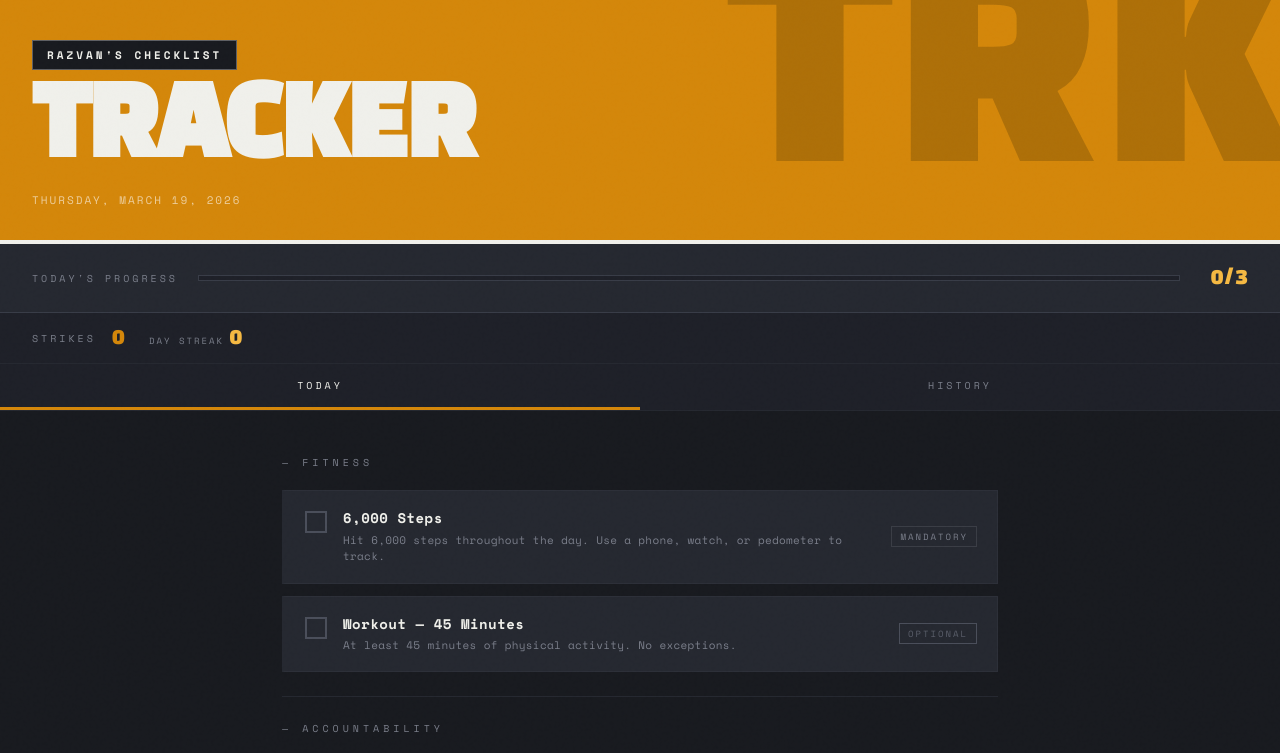
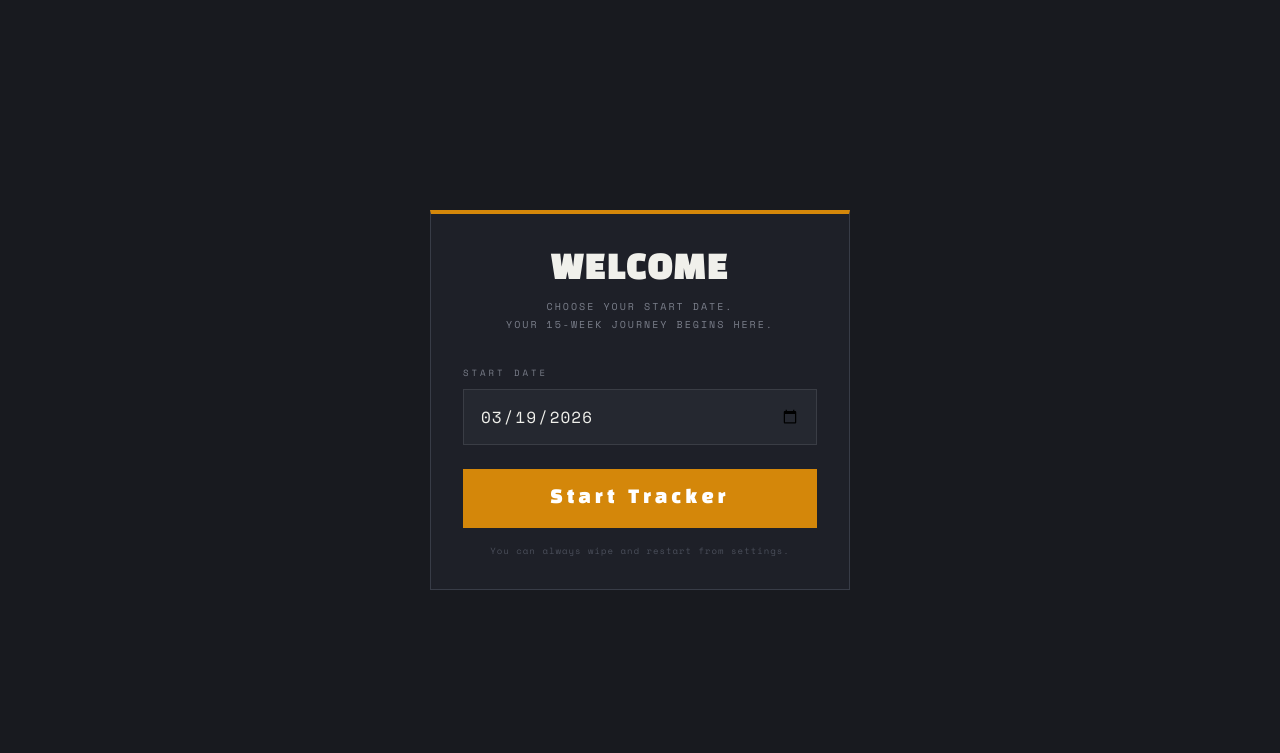
Before and after one commit to razvannmuresan-source/75-medium, a plain HTML site: page index.html in a window 1280 px wide. Shown: the top 753 px of the page. Drawn offline with nearby package versions, Linux system fonts and the light colour scheme.

Commit message:
Update index.html

```diff
--- a/index.html
+++ b/index.html
@@ -449,6 +449,84 @@
   }
 
   .restart-overlay button:hover { opacity: 0.85; }
+
+  /* SETUP OVERLAY */
+  .setup-overlay {
+    display: none;
+    position: fixed;
+    inset: 0;
+    background: var(--black);
+    z-index: 2000;
+    flex-direction: column;
+    align-items: center;
+    justify-content: center;
+    padding: 32px;
+  }
+  .setup-overlay.show { display: flex; }
+  .setup-box {
+    width: 100%;
+    max-width: 420px;
+    background: #1e2028;
+    border: 1px solid #383c47;
+    border-top: 4px solid var(--red);
+    padding: 36px 32px 32px;
+    text-align: center;
+  }
+  .setup-box h2 {
+    font-family: 'Black Han Sans', sans-serif;
+    font-size: 32px;
+    letter-spacing: 2px;
+    color: var(--white);
+    margin-bottom: 8px;
+  }
+  .setup-box p {
+    font-size: 10px;
+    letter-spacing: 2px;
+    text-transform: uppercase;
+    color: var(--faded);
+    margin-bottom: 32px;
+    line-height: 1.8;
+  }
+  .setup-date-label {
+    font-size: 9px;
+    letter-spacing: 3px;
+    text-transform: uppercase;
+    color: var(--faded);
+    margin-bottom: 10px;
+    text-align: left;
+  }
+  .setup-date-input {
+    width: 100%;
+    background: #252830;
+    border: 1px solid #3a3d45;
+    color: var(--white);
+    font-family: 'Space Mono', monospace;
+    font-size: 16px;
+    padding: 14px 16px;
+    outline: none;
+    margin-bottom: 24px;
+    letter-spacing: 1px;
+  }
+  .setup-btn {
+    width: 100%;
+    background: var(--red);
+    border: none;
+    color: #fff;
+    font-family: 'Black Han Sans', sans-serif;
+    font-size: 18px;
+    letter-spacing: 4px;
+    padding: 18px;
+    cursor: pointer;
+    transition: opacity 0.2s;
+  }
+  .setup-btn:hover { opacity: 0.88; }
+  .setup-note {
+    font-size: 9px;
+    color: #4a4e5a;
+    letter-spacing: 1px;
+    margin-top: 16px;
+    text-align: center;
+  }
 
   /* TABS */
   .tab-nav {
@@ -1072,6 +1150,18 @@
   </div>
 </div>
 
+<!-- Setup overlay -->
+<div class="setup-overlay" id="setupOverlay">
+  <div class="setup-box">
+    <h2>WELCOME</h2>
+    <p>Choose your start date.<br>Your 15-week journey begins here.</p>
+    <div class="setup-date-label">Start Date</div>
+    <input type="date" id="setupDateInput" class="setup-date-input" />
+    <button class="setup-btn" onclick="confirmSetup()">Start Tracker</button>
+    <div class="setup-note">You can always wipe and restart from settings.</div>
+  </div>
+</div>
+
 <!-- Wipe confirmation overlay -->
 <div class="restart-overlay" id="wipeOverlay">
   <h2 style="color:var(--red);">WIPE ALL DATA?</h2>
@@ -1269,15 +1359,18 @@
 
     // Load all logged day keys
     const loggedKeys = Object.keys(localStorage)
-      .filter(k => k.startsWith('75hard_') && k !== '75hard_global');
-
-    // Sort logged days ascending to determine Day 1
+      .filter(k => k.startsWith('75hard_') && k !== '75hard_global' && k !== '75hard_startDate' && k !== '75hard_setupDone');
+
+    // Sort logged days ascending
     const sortedLogged = loggedKeys
       .map(k => k.replace('75hard_', ''))
       .sort((a, b) => new Date(a) - new Date(b));
 
-    // Day 1 is the earliest logged day, or today if nothing yet
-    const day1 = sortedLogged.length > 0 ? new Date(sortedLogged[0]) : new Date(today);
+    // Day 1 is the saved start date, or earliest logged day, or today
+    const savedStart = localStorage.getItem('75hard_startDate');
+    const day1 = savedStart ? new Date(savedStart)
+      : sortedLogged.length > 0 ? new Date(sortedLogged[0])
+      : new Date(today);
 
     // Build a map of dateStr -> state
     const dayMap = {};
@@ -1526,7 +1619,7 @@
 
     // Compute streak from localStorage
     const loggedKeys = Object.keys(localStorage)
-      .filter(k => k.startsWith('75hard_') && k !== '75hard_global')
+      .filter(k => k.startsWith('75hard_') && k !== '75hard_global' && k !== '75hard_startDate' && k !== '75hard_setupDone')
       .map(k => k.replace('75hard_', ''))
       .sort((a, b) => new Date(b) - new Date(a));
     let streak = 0;
@@ -1567,7 +1660,7 @@
 
   function renderChart() {
     const loggedKeys = Object.keys(localStorage)
-      .filter(k => k.startsWith('75hard_') && k !== '75hard_global')
+      .filter(k => k.startsWith('75hard_') && k !== '75hard_global' && k !== '75hard_startDate' && k !== '75hard_setupDone')
       .sort((a, b) => new Date(a.replace('75hard_', '')) - new Date(b.replace('75hard_', '')));
 
     const labels = [], weightData = [], kcalData = [];
@@ -1668,12 +1761,34 @@
     });
   }
 
+  function showSetup() {
+    const input = document.getElementById('setupDateInput');
+    const today = new Date();
+    input.value = today.toISOString().split('T')[0];
+    document.getElementById('setupOverlay').classList.add('show');
+  }
+
+  function confirmSetup() {
+    const val = document.getElementById('setupDateInput').value;
+    if (!val) return;
+    const d = new Date(val + 'T00:00:00');
+    const dateStr = d.toDateString();
+    localStorage.setItem('75hard_startDate', dateStr);
+    // Seed start date as day 1 entry if not already logged
+    if (!localStorage.getItem('75hard_' + dateStr)) {
+      localStorage.setItem('75hard_' + dateStr, JSON.stringify({ startDay: true, completed: false, progress: 0 }));
+    }
+    localStorage.setItem('75hard_setupDone', '1');
+    document.getElementById('setupOverlay').classList.remove('show');
+  }
+
   function showWipeConfirm() {
     document.getElementById('wipeOverlay').classList.add('show');
   }
 
   function confirmWipe() {
     Object.keys(localStorage).filter(k => k.startsWith('75hard_')).forEach(k => localStorage.removeItem(k));
+    localStorage.removeItem('75hard_startDate');
     strikes = 0; todayStruck = false; daySubmitted = false;
     weightDone = false; kcalDone = false; kcalFail = false;
     [...MANDATORY_TASKS, ...OPTIONAL_TASKS].forEach(t => {
@@ -1685,7 +1800,9 @@
     document.getElementById('wipeOverlay').classList.remove('show');
     renderStrikes();
     updateWeighUI(); updateKcalUI(); updateProgress(); updateSubmitBtn();
-    renderHistory();
+    switchTab('today');
+    localStorage.removeItem('75hard_setupDone');
+    showSetup();
   }
 
   function toggleTask(id) {
@@ -1807,6 +1924,7 @@
   }
 
   initUI();
+  if (!localStorage.getItem('75hard_setupDone')) showSetup();
 </script>
 
 </body>
```
